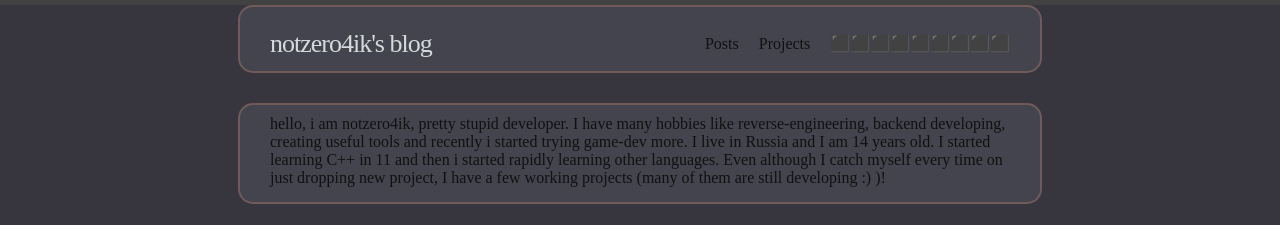
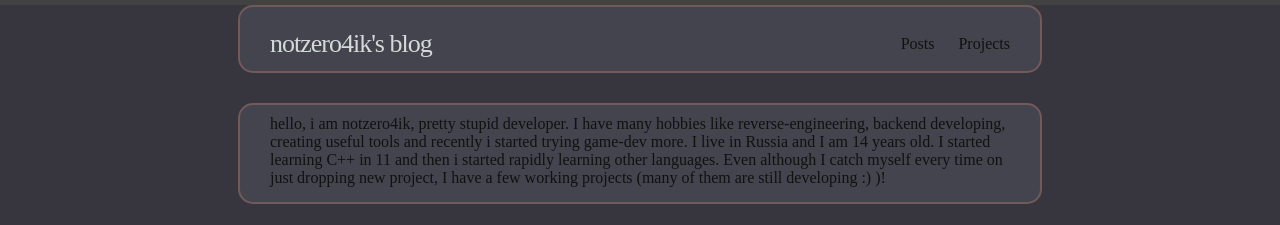
Before and after one commit to notzero4ik/notzero4ik.github.io, a Jekyll site: the page built from index.markdown, in a window 1280 px wide. Shown: the top 225 px of the page. Built offline with Jekyll 4.4.1, drawn with Linux system fonts in a browser that asks for light colours; some web fonts are replaced.

Commit message:
Update header.html

```diff
--- a/_includes/header.html
+++ b/_includes/header.html
@@ -17,12 +17,8 @@
         </label>
 
         <div class="trigger">
-          {%- for path in page_paths -%}
-            {%- assign my_page = site.pages | where: "path", path | first -%}
-            {%- if my_page.title -%}
-            <a class="page-link" href="{{ my_page.url | relative_url }}">{{ my_page.title | escape }}</a>
-            {%- endif -%}
-          {%- endfor -%}
+            <a class="page-link" href="/posts/">Posts</a>
+            <a class="page-link" href="/projects/">Projects</a>
         </div>
       </nav>
     {%- endif -%}
```
